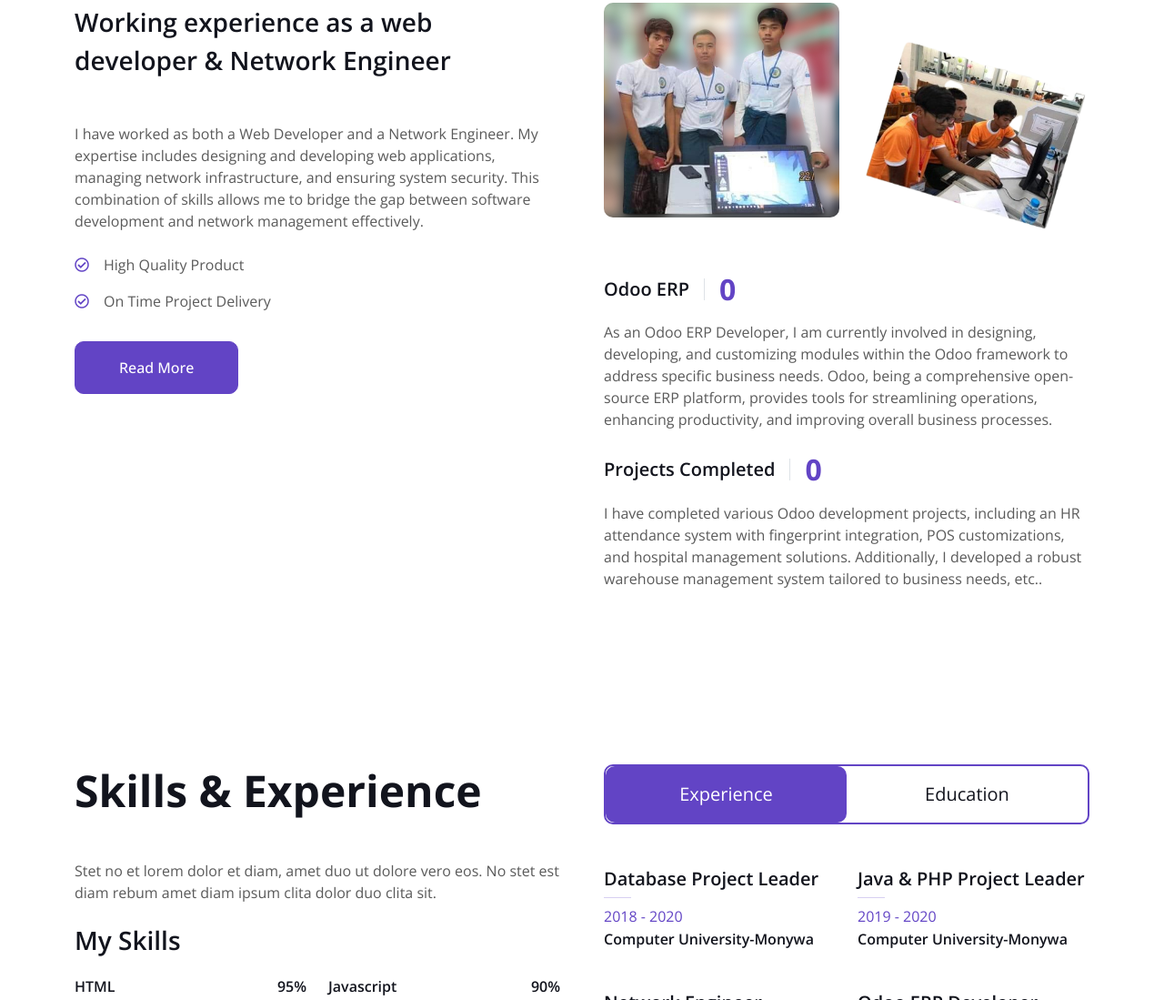
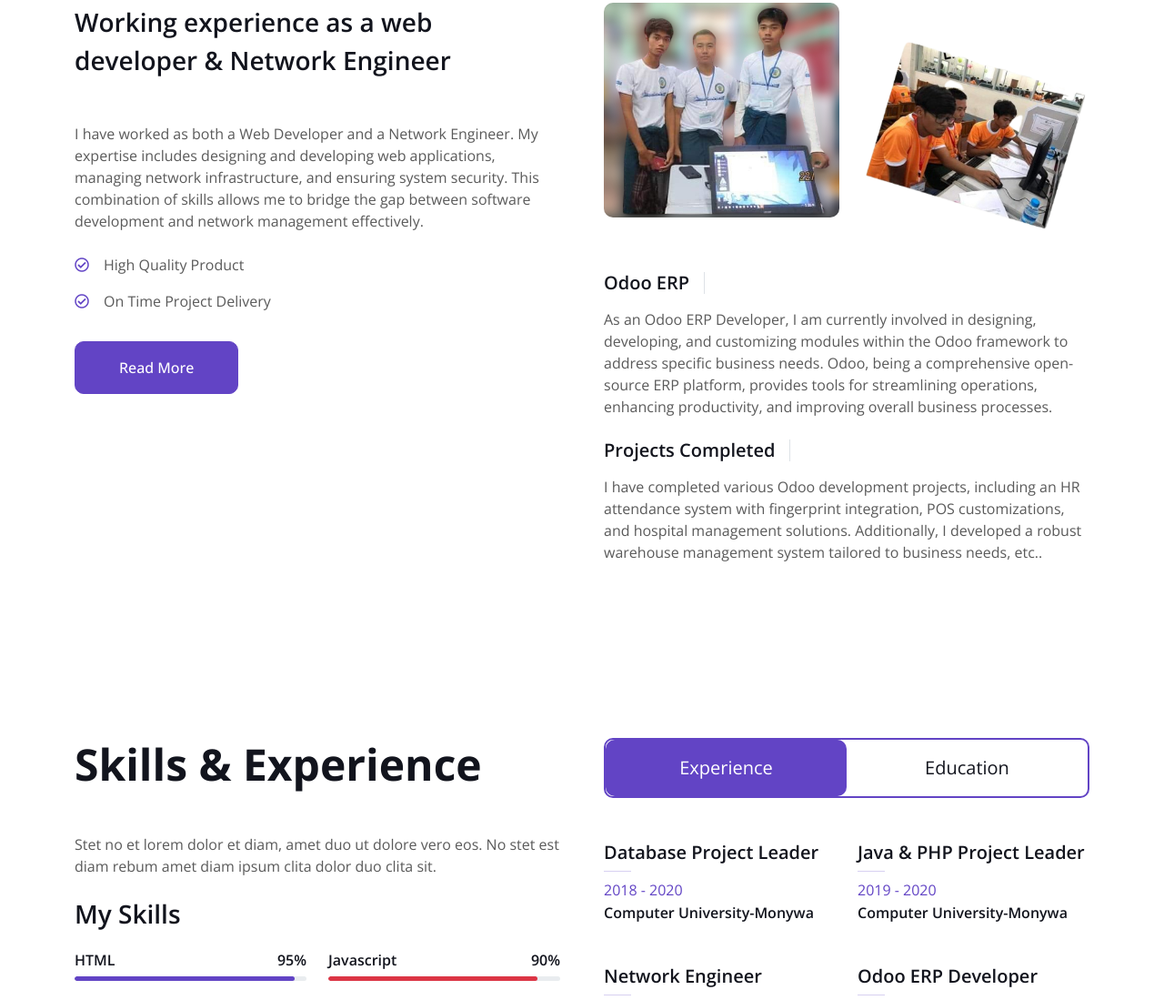
Before and after one commit to aungminsoe914/Portfolio, a plain HTML site: page index.html in a window 1280 px wide. Shown: the part 851-1950 px from the top of the page at 91% size. Drawn offline with nearby package versions, Linux system fonts and the light colour scheme.

Commit message:
Update index.html

```diff
--- a/index.html
+++ b/index.html
@@ -148,12 +148,12 @@
                     </div>
                     <div class="d-flex align-items-center mb-3">
                         <h5 class="border-end pe-3 me-3 mb-0">Odoo ERP</h5>
-                        <h2 class="text-primary fw-bold mb-0" data-toggle="counter-up">-</h2>
+
                     </div>
                     <p class="mb-4">As an Odoo ERP Developer, I am currently involved in designing, developing, and customizing modules within the Odoo framework to address specific business needs. Odoo, being a comprehensive open-source ERP platform, provides tools for streamlining operations, enhancing productivity, and improving overall business processes.</p>
                     <div class="d-flex align-items-center mb-3">
                         <h5 class="border-end pe-3 me-3 mb-0">Projects Completed</h5>
-                        <h2 class="text-primary fw-bold mb-0" data-toggle="counter-up">-</h2>
+
                     </div>
                     <p class="mb-0">I have completed various Odoo development projects, including an HR attendance system with fingerprint integration, POS customizations, and hospital management solutions. Additionally, I developed a robust warehouse management system tailored to business needs, etc..</p>
                 </div>
```
